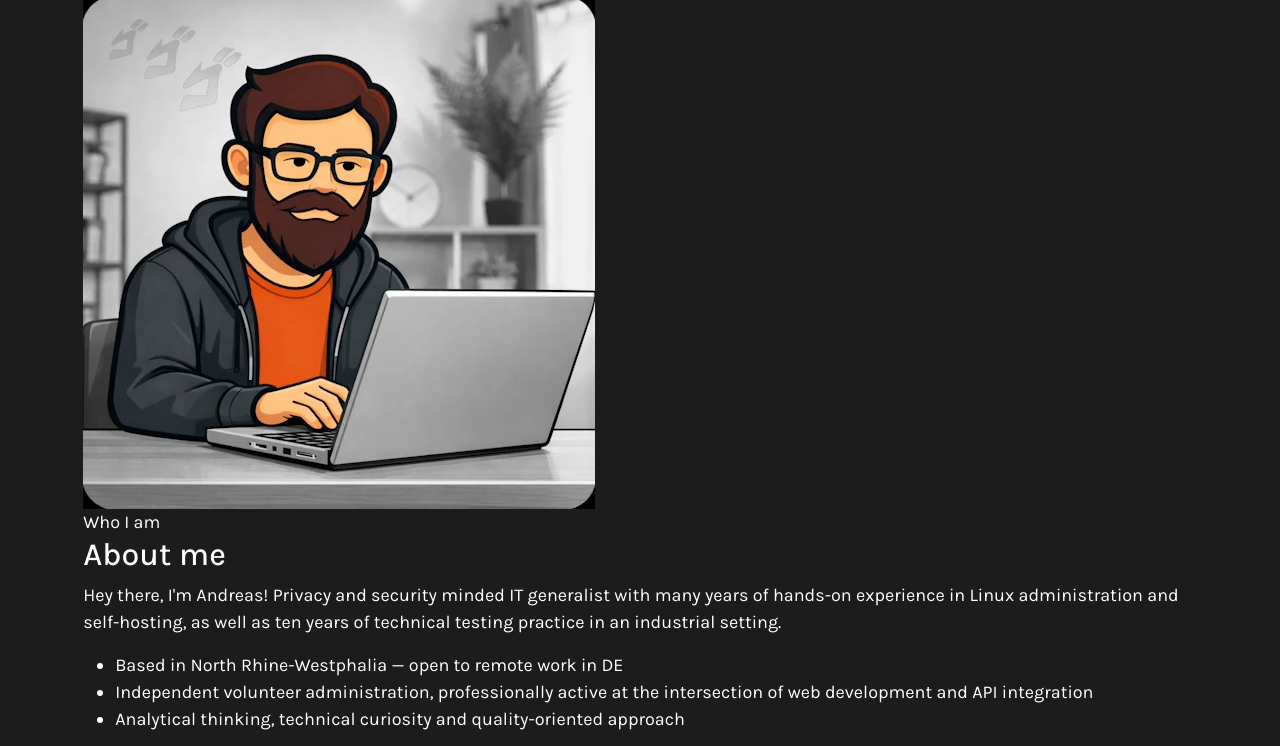
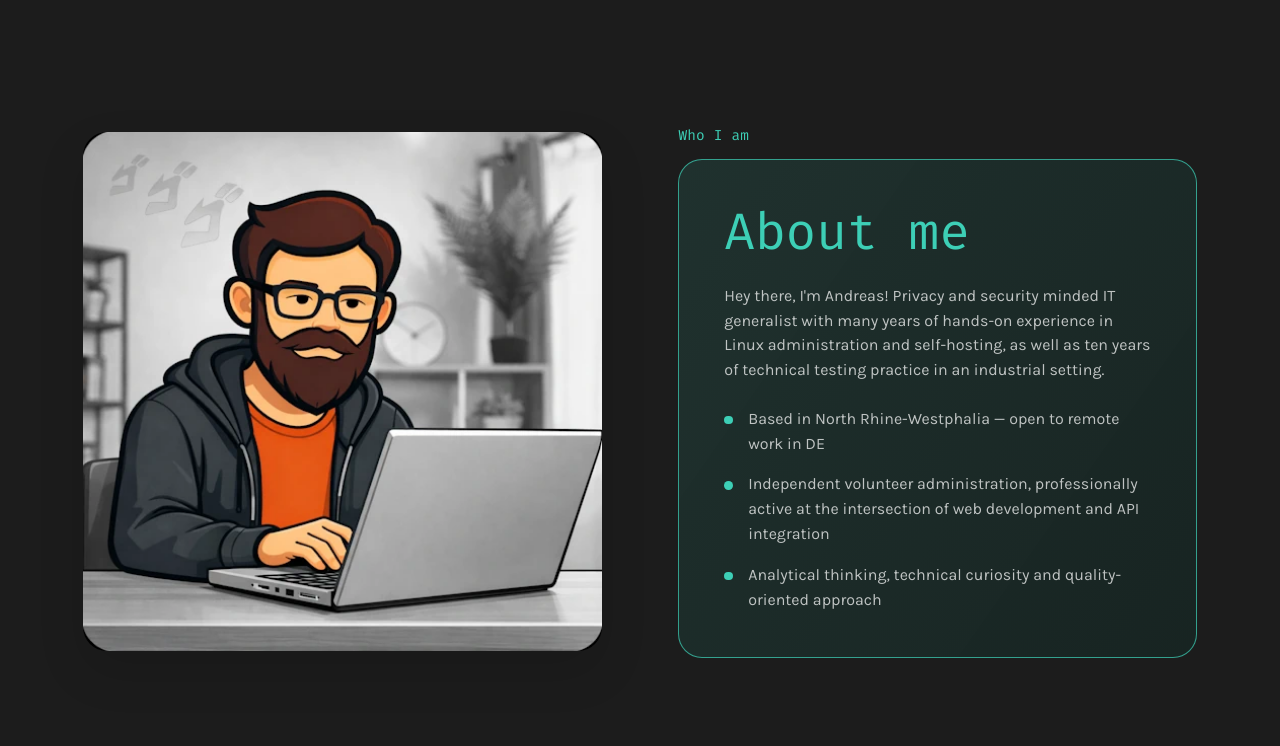
Before and after one commit to andreas813/Portfolio_m15, a plain HTML site: page index.html in a window 1280 px wide. Shown: the part 803-1549 px from the top of the page. Drawn offline with Linux system fonts and the light colour scheme.

Commit message:
Update index.html

```diff
--- a/index.html
+++ b/index.html
@@ -7,10 +7,8 @@
     <title>Andreas Portfolio — Frontend Developer</title>
     <link rel="stylesheet" href="assets/libs/bootstrap/css/bootstrap.min.css">
     <link rel="stylesheet" href="css/foundation.css">
-    <link rel="stylesheet" href="css/styles.css">
-    <link rel="stylesheet" href="css/desktop-shell.css">
-    <link rel="stylesheet" href="css/desktop-content.css">
-    <link rel="stylesheet" href="css/desktop-experience.css">
+    <link rel="stylesheet" href="css/desktop-layout.css">
+    <link rel="stylesheet" href="css/desktop-sections.css">
     <link rel="icon" href="assets/icons/favicon.svg" type="image/svg+xml">
 </head>
 
```
